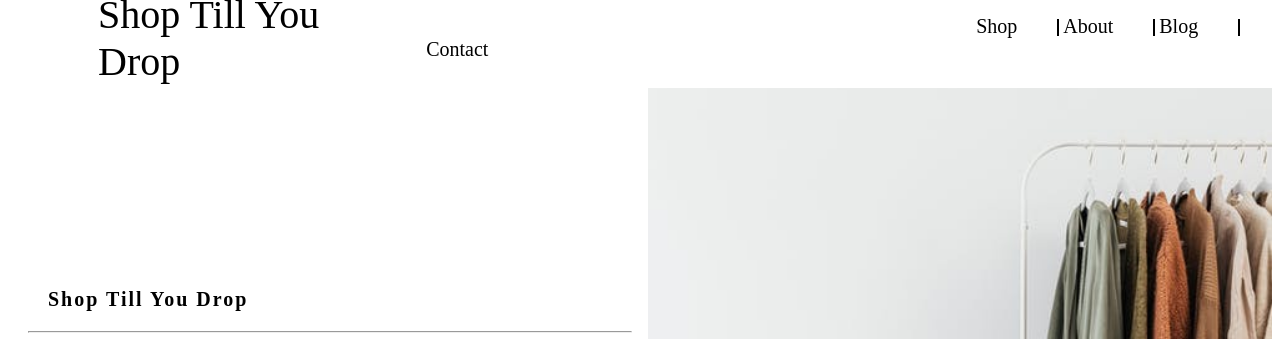
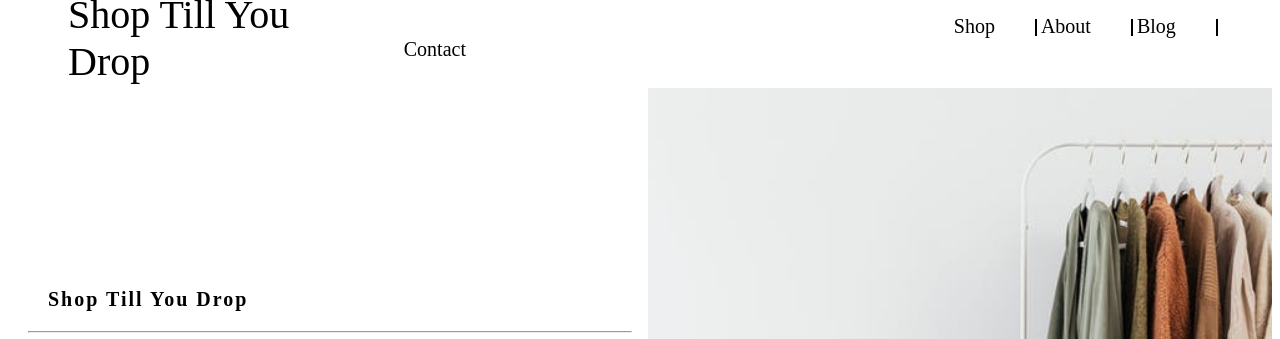
Before and after one commit to Grayhkamau/milestone, a plain HTML site: page index.html in a window 1280 px wide. Shown: the top 339 px of the page. Drawn offline with Linux system fonts and the light colour scheme.

Commit message:
Update index.css

```diff
--- a/index.css
+++ b/index.css
@@ -11,7 +11,7 @@ align-items: center;
 height: 60px;
 }
 .body-1 nav h{
-    padding-left: 90px;
+    padding-left: 60px;
     font-size: 40px;
 }
 .body-1 ul li{
```
